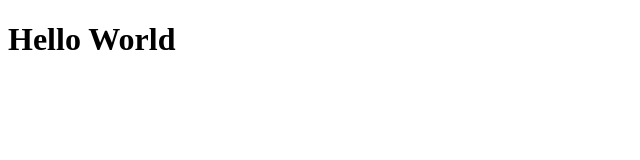
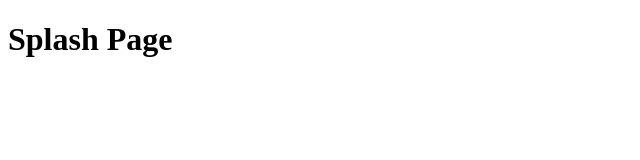
Before and after one commit to Diversify-Portland/diversify-portland-fe, a React app: page / in a window 1280 px wide. Shown: the top 160 px of the page, without its empty margins (0-640 px from the left). Built offline with nearby package versions, Linux system fonts and the light colour scheme.

Commit message:
skeleton pages

```diff
--- a/package.json
+++ b/package.json
@@ -26,7 +26,8 @@
   "license": "ISC",
   "dependencies": {
     "react": "^16.13.1",
-    "react-dom": "^16.13.1"
+    "react-dom": "^16.13.1",
+    "styled-components": "^5.1.1"
   },
   "devDependencies": {
     "@babel/core": "^7.11.1",
--- a/src/components/App/App.jsx
+++ b/src/components/App/App.jsx
@@ -1,5 +1,6 @@
 import React from 'react';
+import Splash from '../Pages/Splash';
 
 export default function App() {
-  return <h1>Hello World</h1>;
+  return <Splash/>;
 }
--- /dev/null
+++ b/src/components/Pages/Splash.jsx
@@ -0,0 +1,7 @@
+import React from 'react';
+
+const Splash = () => {
+  return <h1>Splash Page</h1>;
+};
+
+export default Splash;
--- a/src/index.html
+++ b/src/index.html
@@ -5,7 +5,7 @@
   <meta charset="UTF-8">
   <meta name="viewport" content="width=device-width, initial-scale=1.0">
   <meta http-equiv="X-UA-Compatible" content="ie=edge">
-  <title>diversify-portland-fe</title>
+  <title>Diversify Portland</title>
 </head>
 
 <body>
```
Also changed, not shown: src/components/Login/Login.jsx (added, +7 -0 lines), src/components/Nav/NavBar.jsx (added, +7 -0 lines), src/components/Pages/AboutUs.jsx (added, +7 -0 lines), src/components/Pages/Home.jsx (added, +7 -0 lines), 2 other files (tests, documents, lock files or other folders).
